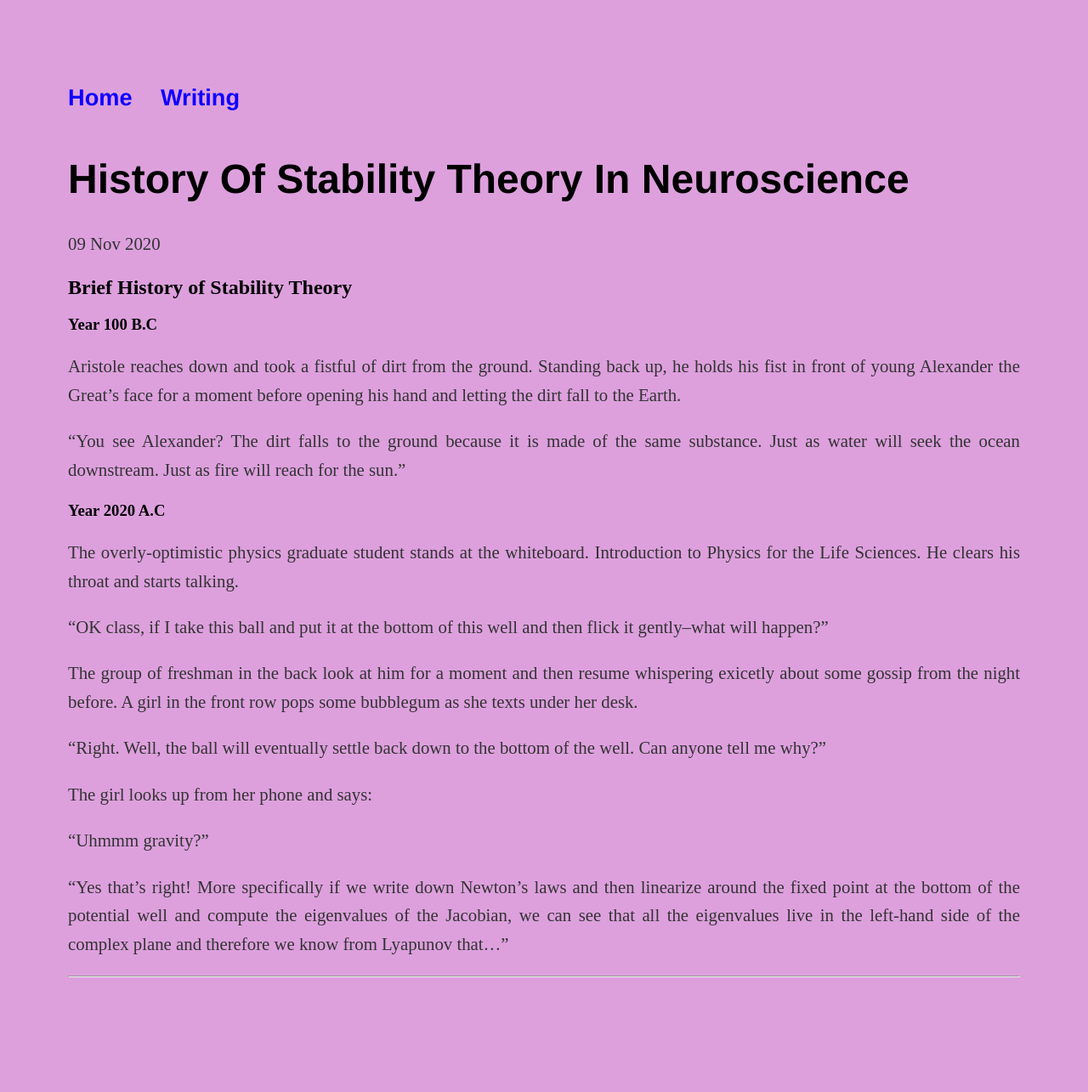
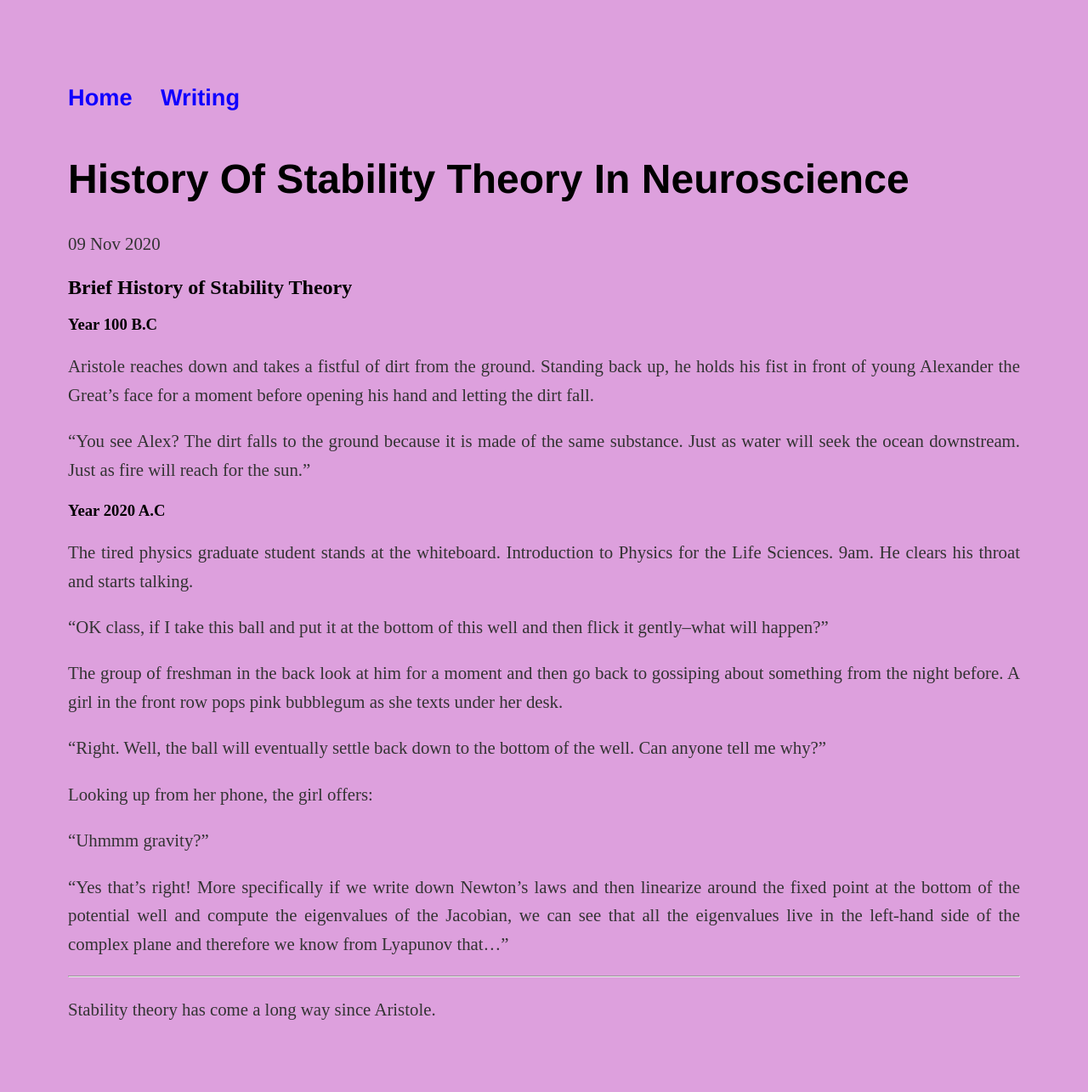
Before and after one commit to kozleo/kozleo.github.io, a Jekyll site: the page built from _posts/2020-11-09-History-of-Stability-Theory-in-Neuroscience.md, in a window 1280 px wide. Shown: the whole page at 85% size. Built offline with Jekyll 4.4.1, drawn with Linux system fonts in a browser that asks for light colours; our own code applies the rules of GitHub Pages for plain Markdown files; before the commit the page ends 1230 px from its top, so only the background shows below that.

Commit message:
Update 2020-11-09-History-of-Stability-Theory-in-Neuroscience.md

```diff
--- a/_posts/2020-11-09-History-of-Stability-Theory-in-Neuroscience.md
+++ b/_posts/2020-11-09-History-of-Stability-Theory-in-Neuroscience.md
@@ -2,24 +2,26 @@
 
 ### Year 100 B.C
 
-Aristole reaches down and took a fistful of dirt from the ground. Standing back up, he holds his fist in front of young Alexander the Great's face for a moment before opening his hand and letting the dirt fall to the Earth.
+Aristole reaches down and takes a fistful of dirt from the ground. Standing back up, he holds his fist in front of young Alexander the Great's face for a moment before opening his hand and letting the dirt fall.
 
-"You see Alexander? The dirt falls to the ground because it is made of the same substance. Just as water will seek the ocean downstream. Just as fire will reach for the sun."
+"You see Alex? The dirt falls to the ground because it is made of the same substance. Just as water will seek the ocean downstream. Just as fire will reach for the sun."
 
 ### Year 2020 A.C
 
-The overly-optimistic physics graduate student stands at the whiteboard. Introduction to Physics for the Life Sciences. He clears his throat and starts talking.
+The tired physics graduate student stands at the whiteboard. Introduction to Physics for the Life Sciences. 9am. He clears his throat and starts talking.
 
 "OK class, if I take this ball and put it at the bottom of this well and then flick it gently--what will happen?"
 
-The group of freshman in the back look at him for a moment and then resume whispering exicetly about some gossip from the night before. A girl in the front row pops some bubblegum as she texts under her desk.
+The group of freshman in the back look at him for a moment and then go back to gossiping about something from the night before. A girl in the front row pops pink bubblegum as she texts under her desk.
 
 "Right. Well, the ball will eventually settle back down to the bottom of the well. Can anyone tell me why?"
 
-The girl looks up from her phone and says:
+Looking up from her phone, the girl offers:
 
 "Uhmmm gravity?"
 
 "Yes that's right! More specifically if we write down Newton's laws and then linearize around the fixed point at the bottom of the potential well and compute the eigenvalues of the Jacobian, we can see that all the eigenvalues live in the left-hand side of the complex plane and therefore we know from Lyapunov that..."
 
 ----
+
+Stability theory has come a long way since Aristole.
```
